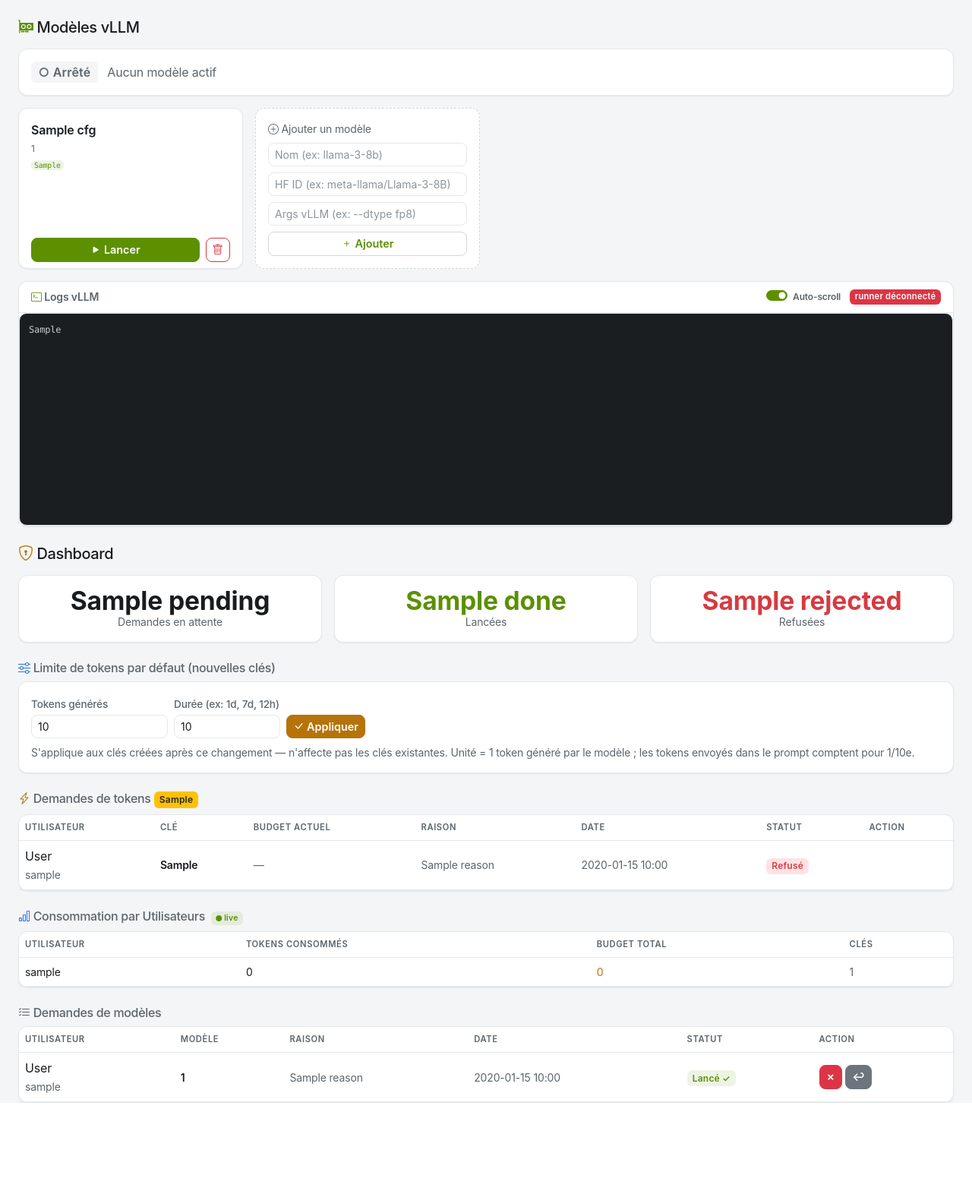
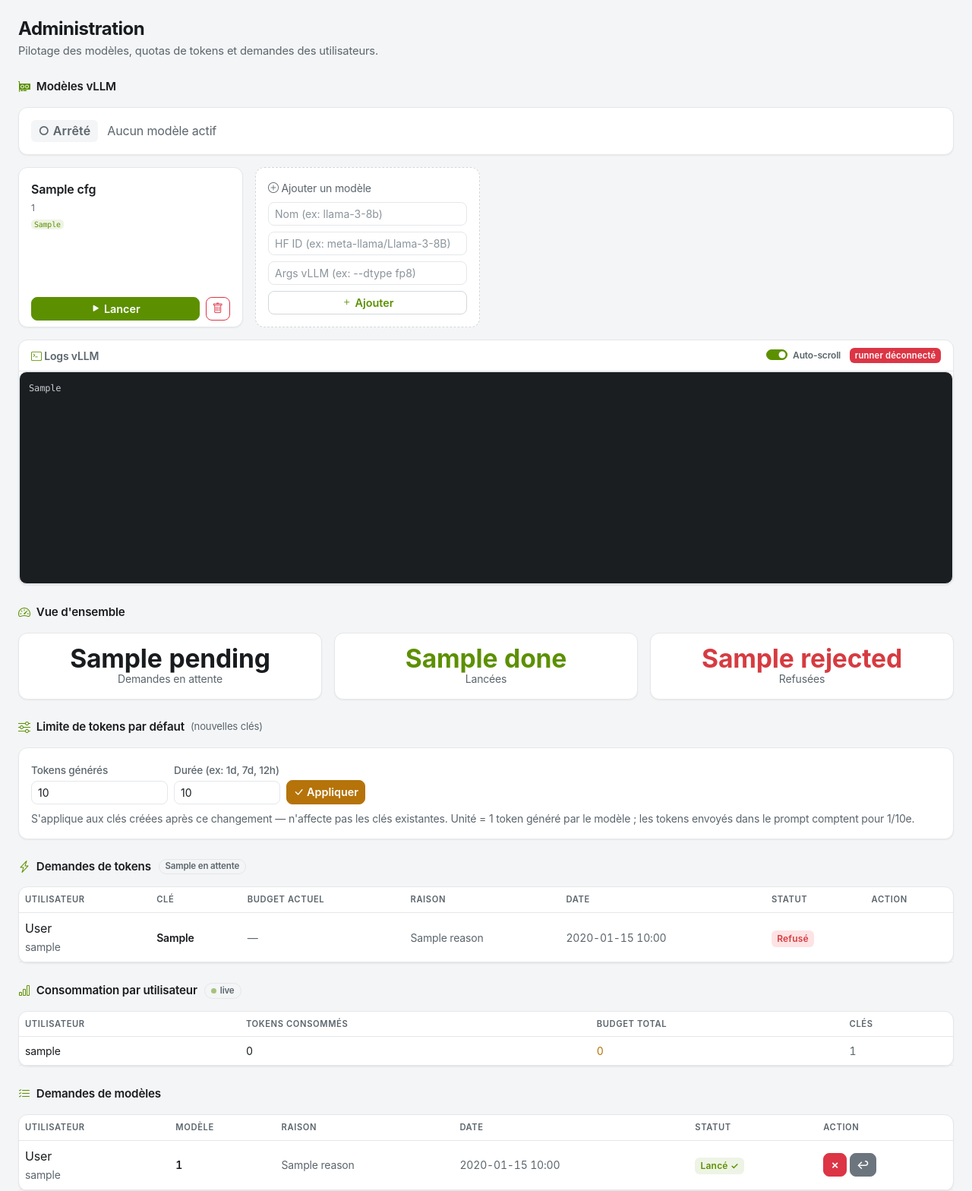
Before and after one commit to Sunderrrr/dgx-spark-llm-platform, a Flask app: template dgx-portal/templates/admin.html in a window 1280 px wide. Shown: the part 59-1627 px from the top of the page at 76% size. Before the commit the page ends 1511 px from the top, so only its background shows below. Run offline with Flask 3, Linux system fonts and the light colour scheme; the template is opened without the code that fills it: most values are stand-ins (such as "Sample title", 1, 10 or a date in 2020); parts of the project's set-up code (start-up, migrations or seed data) failed here and were passed over.

Commit message:
Design pass: consistent page headers, section labels, empty states
Frontend-design refinement treating the portal as an information tool:
- Unified page-header pattern (title + one-line purpose + primary action)
  on home, keys, search, request and admin — replaces the mismatched
  h3/h5/h6 headings.
- Quiet, consistent .section-label with accent icon and optional count
  chip; standardized every admin section onto it.
- Polished .empty-state component with helpful copy (keys, search).
- Tabular-nums on stat tiles and table figures so digits align.
- Live consumption badge redone as a pulsing dot that turns red when the
  feed goes stale (was a colour-swapped Bootstrap badge).
- Primary "new key" action promoted to the accent button; dropped the
  decorative greeting emoji. Visible focus ring + reduced-motion guard.

Verified in light and dark via headless screenshots (home, keys, admin).

```diff
--- a/dgx-portal/templates/admin.html
+++ b/dgx-portal/templates/admin.html
@@ -3,9 +3,19 @@
 {% block content %}
 <div class="row g-4">
 
+  <!-- ── En-tête ──────────────────────────────────────────────────────────── -->
+  <div class="col-12">
+    <div class="page-head mb-0">
+      <div>
+        <h1 class="page-head-title">Administration</h1>
+        <p class="page-head-sub">Pilotage des modèles, quotas de tokens et demandes des utilisateurs.</p>
+      </div>
+    </div>
+  </div>
+
   <!-- ── Lancement vLLM ───────────────────────────────────────────────────── -->
   <div class="col-12">
-    <h5 class="mb-3"><i class="bi bi-gpu-card text-success"></i> Modèles vLLM</h5>
+    <div class="section-label"><i class="bi bi-gpu-card"></i> Modèles vLLM</div>
 
     <!-- Statut courant -->
     {% set st = v_status.status %}
@@ -104,7 +114,7 @@
 
   <!-- ── Stats ────────────────────────────────────────────────────────────── -->
   <div class="col-12">
-    <h5 class="mb-3"><i class="bi bi-shield-lock text-warning"></i> Dashboard</h5>
+    <div class="section-label"><i class="bi bi-speedometer2"></i> Vue d'ensemble</div>
     <div class="row g-3">
       <div class="col-sm-4">
         <div class="card text-center py-3">
@@ -129,7 +139,7 @@
 
   <!-- ── Limite de tokens globale ─────────────────────────────────────────── -->
   <div class="col-12">
-    <h6 class="text-secondary mb-2"><i class="bi bi-sliders text-info"></i> Limite de tokens par défaut (nouvelles clés)</h6>
+    <div class="section-label"><i class="bi bi-sliders"></i> Limite de tokens par défaut <span class="text-secondary fw-normal" style="font-size:.82rem">(nouvelles clés)</span></div>
     <div class="card">
       <div class="card-body">
         <form method="POST" action="/admin/settings" class="d-flex align-items-end gap-2 flex-wrap">
@@ -157,10 +167,10 @@
 
   <!-- ── Demandes de tokens ───────────────────────────────────────────────── -->
   <div class="col-12">
-    <h6 class="text-secondary mb-2">
-      <i class="bi bi-lightning-charge text-warning"></i> Demandes de tokens
-      {% if stats.budget_pending %}<span class="badge bg-warning text-dark">{{ stats.budget_pending }}</span>{% endif %}
-    </h6>
+    <div class="section-label">
+      <i class="bi bi-lightning-charge"></i> Demandes de tokens
+      {% if stats.budget_pending %}<span class="count">{{ stats.budget_pending }} en attente</span>{% endif %}
+    </div>
     <div class="card">
       <div class="table-responsive">
         <table class="table table-dark table-hover mb-0">
@@ -214,10 +224,10 @@
 
   <!-- ── Consommation ─────────────────────────────────────────────────────── -->
   <div class="col-12">
-    <h6 class="text-secondary mb-2">
-      <i class="bi bi-bar-chart text-info"></i> Consommation par Utilisateurs
-      <span class="badge bg-success ms-1" id="consumption-live" style="font-size:.65rem"><i class="bi bi-circle-fill" style="font-size:.5rem"></i> live</span>
-    </h6>
+    <div class="section-label">
+      <i class="bi bi-bar-chart"></i> Consommation par utilisateur
+      <span class="count" id="consumption-live"><span class="live-dot"></span> live</span>
+    </div>
     <div class="card">
       <div class="table-responsive">
         <table class="table table-dark table-hover mb-0 small">
@@ -242,7 +252,7 @@
 
   <!-- ── Demandes de modèles ──────────────────────────────────────────────── -->
   <div class="col-12">
-    <h6 class="text-secondary mb-2"><i class="bi bi-list-check"></i> Demandes de modèles</h6>
+    <div class="section-label"><i class="bi bi-list-check"></i> Demandes de modèles</div>
     <div class="card">
       <div class="table-responsive">
         <table class="table table-dark table-hover mb-0">
@@ -388,9 +398,9 @@ function refreshConsumption() {
     .then(r => r.ok ? r.json() : Promise.reject())
     .then(data => {
       renderConsumption(data.users);
-      consLive.className = 'badge bg-success ms-1';
+      consLive.classList.remove('stale');
     })
-    .catch(() => { consLive.className = 'badge bg-danger ms-1'; })
+    .catch(() => { consLive.classList.add('stale'); })
     .finally(() => { consInFlight = false; });
 }
 
--- a/dgx-portal/templates/base.html
+++ b/dgx-portal/templates/base.html
@@ -206,6 +206,36 @@
     a { color: var(--accent); text-decoration: none; }
     a:hover { color: var(--accent-hover); }
     ::selection { background: var(--accent-soft); }
+
+    /* ── Composants de mise en page ─────────────────────────── */
+    .page-head {
+      display: flex; align-items: flex-start; justify-content: space-between;
+      gap: 1rem; flex-wrap: wrap; margin-bottom: 1.6rem;
+    }
+    .page-head-title { font-size: 1.5rem; font-weight: 700; margin: 0; line-height: 1.2; }
+    .page-head-sub { color: var(--text-muted); margin: .25rem 0 0; font-size: .92rem; max-width: 62ch; }
+    .section-label {
+      display: flex; align-items: center; gap: .5rem;
+      font-size: .95rem; font-weight: 600; color: var(--text); margin: 0 0 .9rem;
+    }
+    .section-label i { color: var(--accent); font-size: 1rem; }
+    .section-label .count {
+      font-size: .72rem; font-weight: 600; color: var(--text-muted);
+      background: var(--surface-hover); border: 1px solid var(--border);
+      border-radius: 20px; padding: .05rem .5rem; margin-left: .1rem;
+    }
+    .empty-state { text-align: center; padding: 3rem 1rem; color: var(--text-muted); }
+    .empty-state .bi { font-size: 1.9rem; display: block; margin-bottom: .7rem; color: var(--text-faint); }
+    .stat-number, .table td, .num { font-variant-numeric: tabular-nums; }
+    .live-dot {
+      display: inline-block; width: 7px; height: 7px; border-radius: 50%;
+      background: var(--accent); margin-right: .1rem; vertical-align: middle;
+      animation: livepulse 1.8s ease-in-out infinite;
+    }
+    @keyframes livepulse { 0%,100% { opacity: 1; } 50% { opacity: .35; } }
+    .count.stale .live-dot { background: var(--danger); animation: none; }
+    :focus-visible { outline: 2px solid var(--accent); outline-offset: 2px; }
+    @media (prefers-reduced-motion: reduce) { * { transition: none !important; animation: none !important; } }
   </style>
 </head>
 <body>
```
Also changed, not shown: dgx-portal/templates/index.html (+5 -5 lines), dgx-portal/templates/keys.html (+10 -6 lines), dgx-portal/templates/request_form.html (+6 -6 lines), dgx-portal/templates/search.html (+12 -7 lines).
